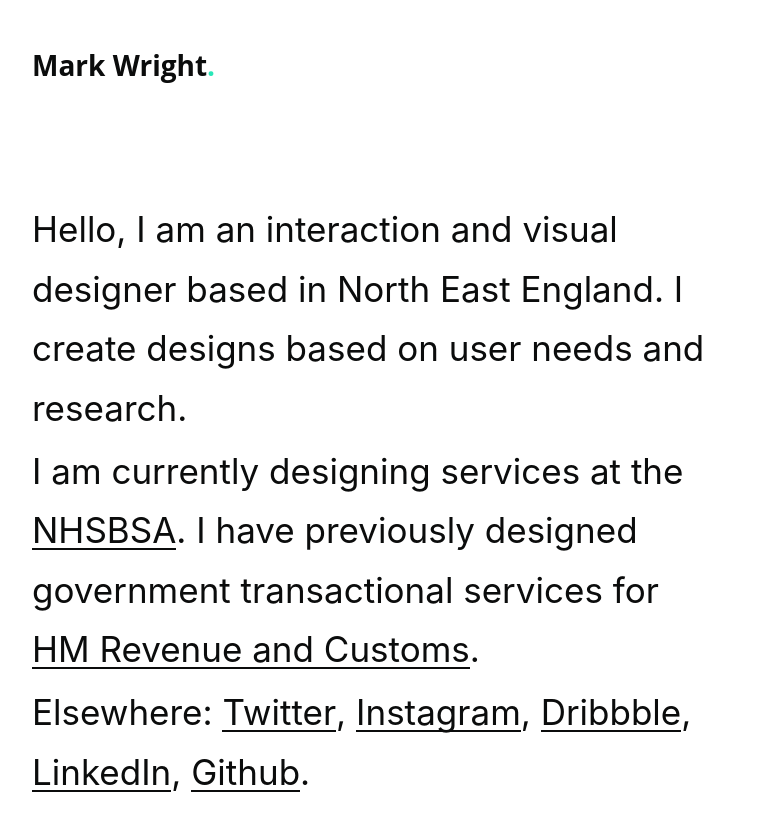
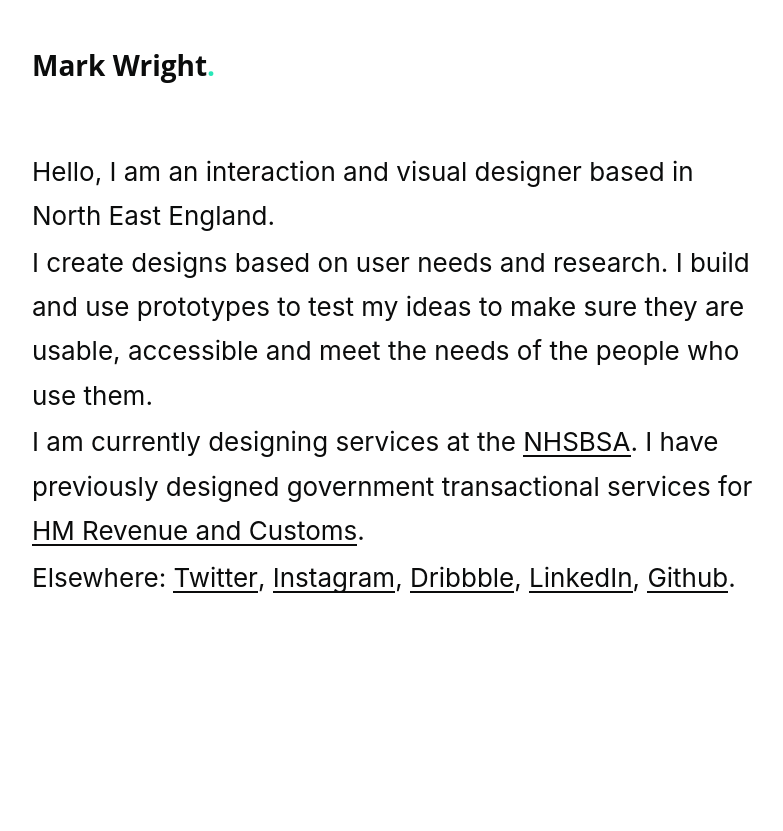
Before and after one commit to mrkwrght/mrkwrghtdotcom, a Jekyll site: the page built from index.html, in a window 1280 px wide. Shown: the top 831 px of the page, without its empty margins (53-836 px from the left). Built offline with Jekyll 4.4.1, drawn with Linux system fonts in a browser that asks for light colours; nearby versions of some CDN libraries; some web fonts are replaced; the list of posts is cut into pages by our own code.

Commit message:
did some stuff

```diff
--- a/_sass/_typography.scss
+++ b/_sass/_typography.scss
@@ -107,7 +107,8 @@
   line-height: 1.7em;
   margin: 0px;
   padding-bottom: 0.1em;
-  font-size: 1.75rem;
+  font-size: 1.30rem;
+
 
 }
 
--- a/index.html
+++ b/index.html
@@ -3,11 +3,11 @@
 title: Mark Wright
 ---
   {% include header.html %}
-<div class="container page">
+<div class="container ">
   <div class="row">
     <div class="col-8">
-      <p>Hello, I am an interaction and visual designer based in North East England. I create designs based on user needs and research.</p>
-      <!-- <p>I create designs based on user needs and research. I build and use prototypes to test my ideas to make sure they are usable, accessible and meet the needs of the people who use them.</p> -->
+      <p>Hello, I am an interaction and visual designer based in North East England.</p>
+       <p>I create designs based on user needs and research. I build and use prototypes to test my ideas to make sure they are usable, accessible and meet the needs of the people who use them.</p>
        <p>I am currently designing services at the <a href="https://www.nhsbsa.nhs.uk/" target="_blank" class="link">NHSBSA</a>. I have previously designed government transactional services for <a href="https://www.gov.uk/government/organisations/hm-revenue-customs" target="_blank" class="link">HM Revenue and Customs</a>.</p>
        {% include social.html %}
   </div>
```
